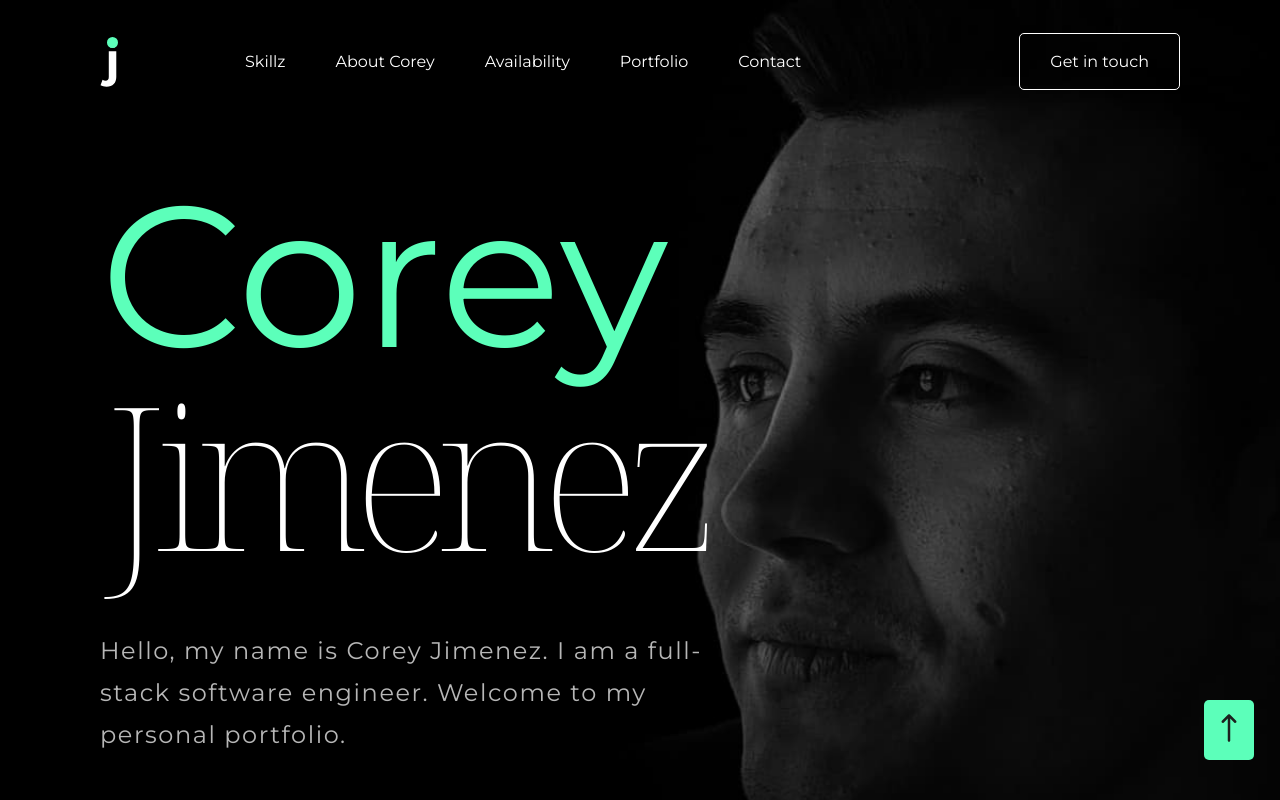
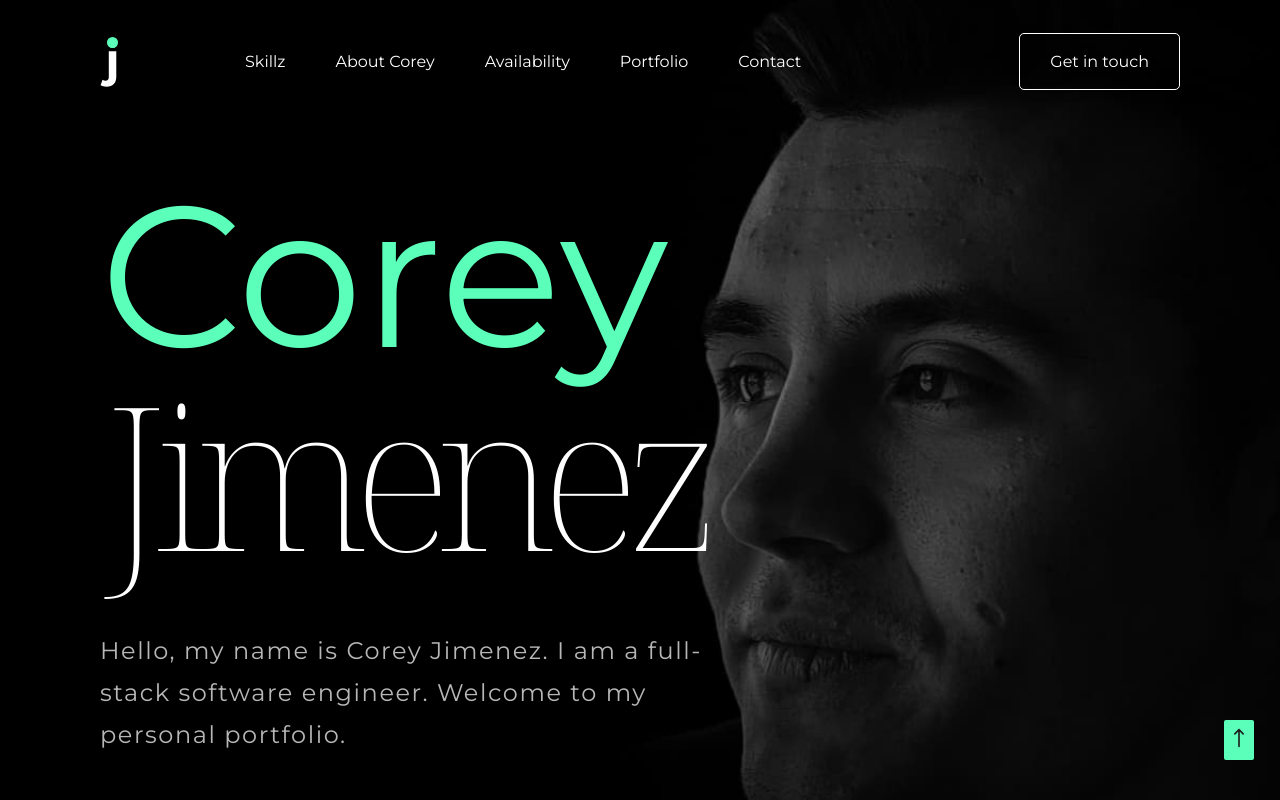
Before and after one commit to jimenez2society/jCorey-Portfolio, a React (Create React App) app: page / in a window 1280 px wide. Shown: the top 800 px of the page. Built offline with nearby package versions, Linux system fonts and the light colour scheme.

Commit message:
adjusted the size of the ToTheTopComponent to be more visually appealing

```diff
--- a/src/components/TotheTopButton/ToTheTopButton.css
+++ b/src/components/TotheTopButton/ToTheTopButton.css
@@ -3,17 +3,17 @@
   position: fixed;
   bottom: 5%;
   right: 2%;
-  width: 50px;
-  height: 60px;
+  width: 30px;
+  height: 40px;
   display: flex;
   align-items: center;
   justify-content: center;
   cursor: pointer;
   z-index: 2000;
-  border-radius: 5px;
+  border-radius: 2px;
 }
 .arrow svg {
-  width: 30px;
+  width: 20px;
   height: 30px;
   transform: rotate(270deg);
 }
```
